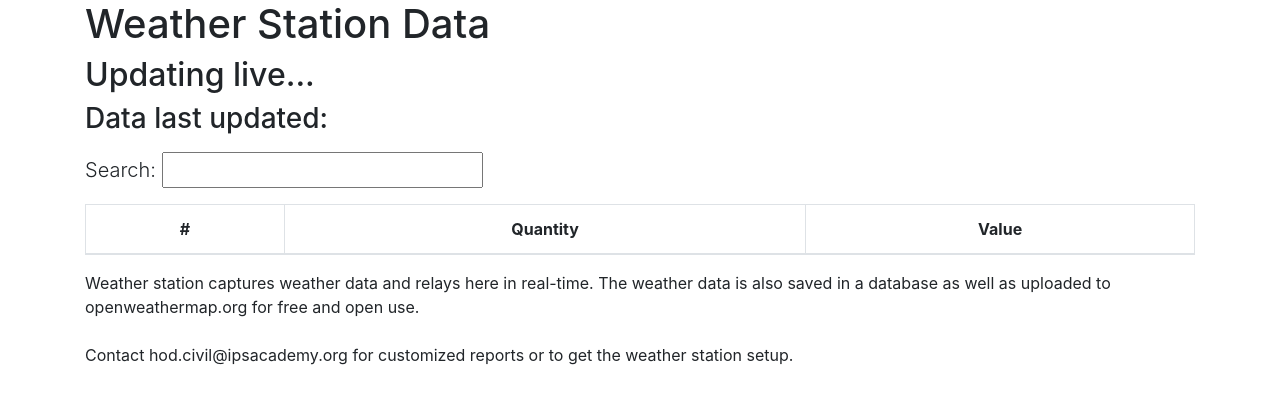
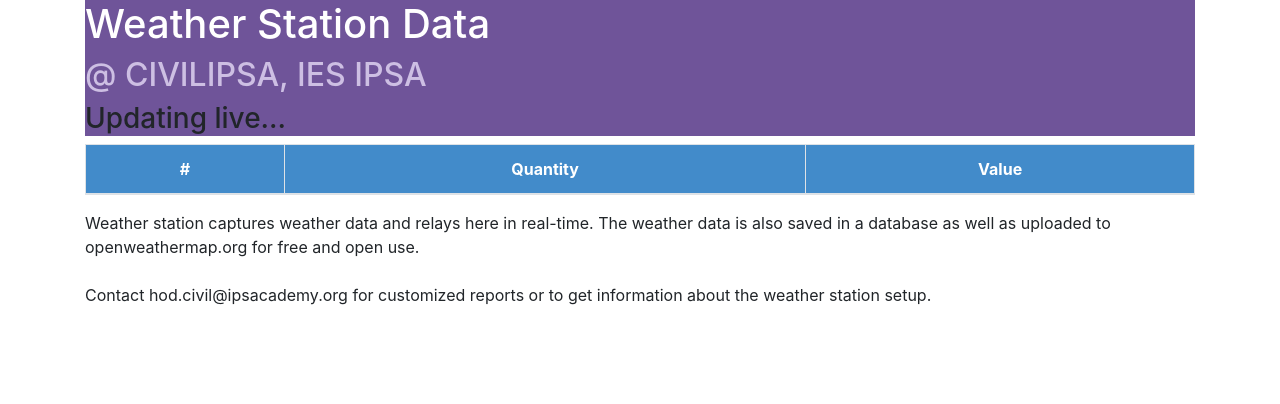
Before and after one commit to chintanp/weather_station, a plain HTML site: page angulared/index.html in a window 1280 px wide. Drawn offline with nearby package versions, Linux system fonts and the light colour scheme; no server answers; files whose address does not match are found by name.

Commit message:
Introduced D3, and some formatting changes.

```diff
--- a/angulared/index.html
+++ b/angulared/index.html
@@ -10,11 +10,13 @@
         <script src='http://code.jquery.com/jquery-1.7.2.min.js'></script>
 
         <!--Socket.io -->
-        <script src='http://localhost:3000/socket.io/socket.io.js'></script>
+        <script src='http://172.16.12.33:3000/socket.io/socket.io.js'></script>
 
         <!--Angular -->
         <script src="lib/angular/angular.js"></script>
         <script src="js/controllers.js"></script>
+        <script src="js/d3.min.js"></script>
+
         <style type="text/css">
             .table td {
                 text-align: center;
@@ -27,30 +29,32 @@
 
     </head>
     <body ng-controller="WeatherDataCtrl">
-        <div class="container">
+        <div class="container" >
             <div class="hero-unit span12">
                 <!--This is being updated by jQuery above. -->
                 <h1>Weather Station Data</h1>
-                <h2>Updating live...</h2>
+                <h2>@ CIVILIPSA, IES IPSA</h1>
+                <h3>Updating live...</h2>
 
             </div>
-
+            <!--
             <div class="row-fluid span6">
                 <h3>Data last updated: </h3>
                 <p id="curTime"> </p>
             </div>
             <div class="span2">
-            <!--Sidebar content-->
+
                 <p class="lead">Search: <input ng-model="query"></p>
 
 
             </div>
+            -->
 
             <!--Body content-->
 
             <div class="table-responsive span10" >
                 <table class="table table-bordered table-striped table-hover weather_data">
-                    <thead>
+                    <thead class="panel">
                         <tr>
                             <th>#</th>
                             <th>Quantity</th>
@@ -74,11 +78,17 @@
                 <p> Weather station captures weather data and relays here in real-time. The weather data is also saved in a database as well as uploaded to openweathermap.org for free and open use.
                 </br>
                 </br>
-                Contact hod.civil@ipsacademy.org for customized reports or to get the weather station setup.
+                Contact hod.civil@ipsacademy.org for customized reports or to get information about the weather station setup.
                 </p>
             </div>
 
         </div>
-
+        <script type="text/javascript">
+              d3.select("body").select("div.hero-unit").style("background-color", "#6f5499");
+              d3.select("body").select("div.hero-unit").selectAll("h1").style("color", "#fff").style("font-family", "Helvetica Neue', Helvetica, Arial, sans-serif");
+              d3.select("body").select("div.hero-unit").select("h2").style("color", "#cdbfe3");
+              d3.select("body").select(".panel").style("background-color", "#428bca")
+              d3.select("body").select(".panel").style("color", "#fff")
+        </script>
     </body>
 </html>
```
